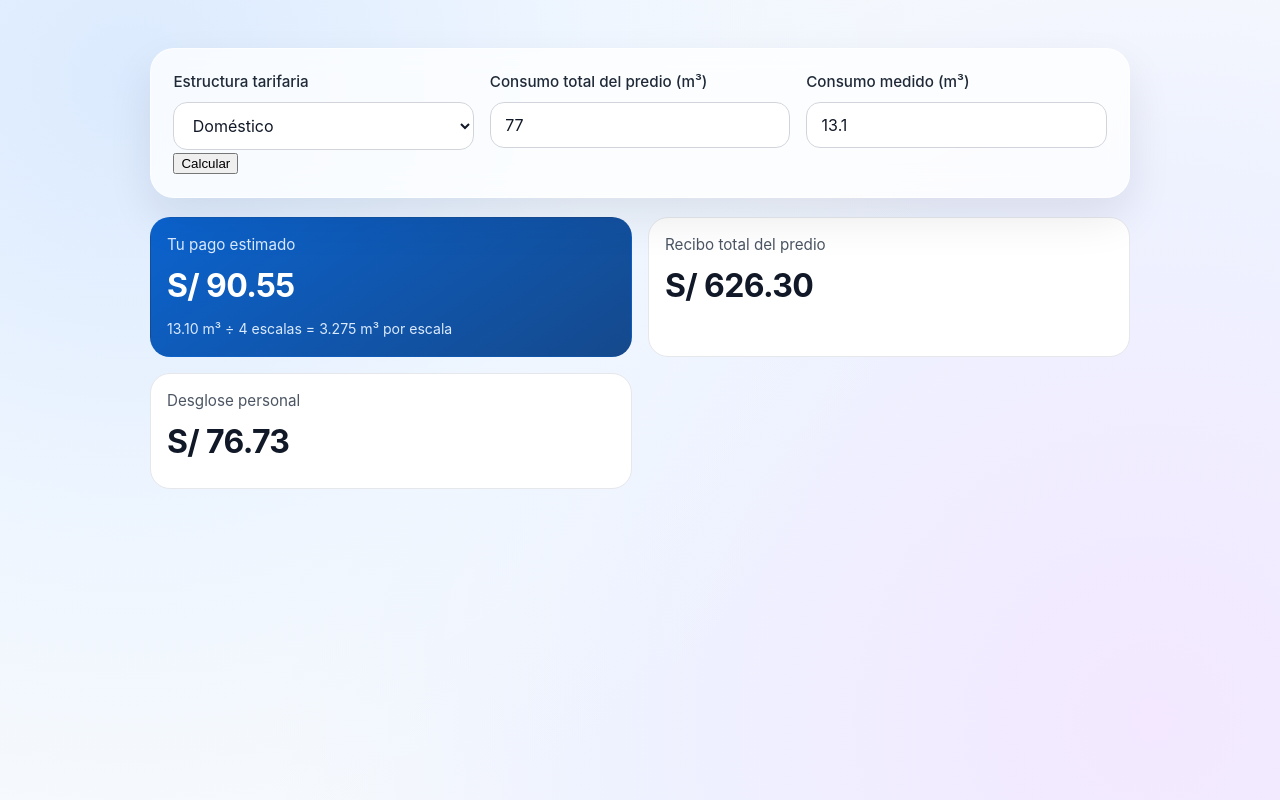
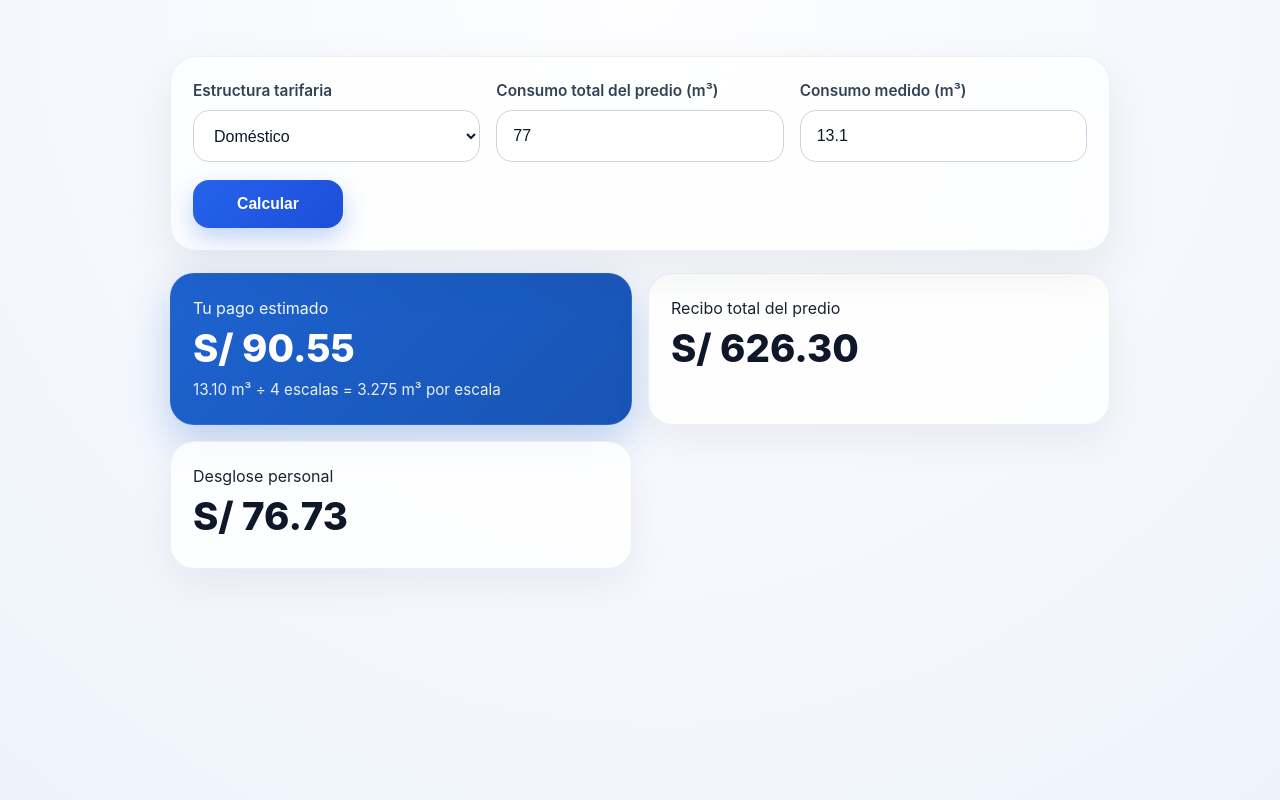
Before and after one commit to Akiranm2/medicion_agua, a React (Vite) app: page / in a window 1280 px wide. Built offline with nearby package versions, Linux system fonts and the light colour scheme.

Commit message:
fix: calculo por bloques desbloqueados + IGV

```diff
--- a/src/App.css
+++ b/src/App.css
@@ -1,143 +1,237 @@
+:root {
+  font-family: Inter, system-ui, -apple-system, BlinkMacSystemFont, 'Segoe UI', sans-serif;
+  line-height: 1.5;
+  font-weight: 400;
+  color: #0f172a;
+  background: #eef3fb;
+  font-synthesis: none;
+  text-rendering: optimizeLegibility;
+  -webkit-font-smoothing: antialiased;
+  -moz-osx-font-smoothing: grayscale;
+}
+
+* {
+  box-sizing: border-box;
+}
+
+body {
+  margin: 0;
+  min-width: 320px;
+  min-height: 100vh;
+  background:
+    radial-gradient(circle at top, rgba(255, 255, 255, 0.9), rgba(238, 243, 251, 0.95)),
+    linear-gradient(135deg, #eef4ff 0%, #f7efff 100%);
+  color: #0f172a;
+}
+
+#root {
+  min-height: 100vh;
+}
+
 .app-shell {
-  width: min(980px, calc(100% - 2rem));
+  max-width: 980px;
   margin: 0 auto;
-  padding: 3rem 0 4rem;
+  padding: 56px 20px 80px;
 }
 
 .hero {
   text-align: center;
-  margin-bottom: 2rem;
+  margin-bottom: 28px;
 }
 
 .eyebrow {
-  display: inline-block;
-  font-size: 0.85rem;
+  margin: 0 0 10px;
+  font-size: 0.9rem;
+  font-weight: 700;
   letter-spacing: 0.08em;
   text-transform: uppercase;
-  font-weight: 600;
-  color: #0b63ce;
-  margin-bottom: 0.75rem;
+  color: #2563eb;
+}
+
+.hero h1 {
+  margin: 0 0 12px;
+  font-size: clamp(2rem, 4vw, 3.2rem);
+  line-height: 1.05;
+  font-weight: 800;
+  color: #0f172a;
 }
 
 .subtitle {
+  max-width: 760px;
   margin: 0 auto;
-  max-width: 720px;
-  color: #4b5563;
+  font-size: 1.02rem;
+  color: #475569;
+}
+
+.calculator-card,
+.explain-card {
+  background: rgba(255, 255, 255, 0.72);
+  backdrop-filter: blur(10px);
+  border: 1px solid rgba(148, 163, 184, 0.16);
+  border-radius: 26px;
+  box-shadow: 0 18px 50px rgba(15, 23, 42, 0.08);
 }
 
 .calculator-card {
-  background: rgba(255, 255, 255, 0.76);
-  border: 1px solid rgba(255, 255, 255, 0.6);
-  border-radius: 24px;
-  backdrop-filter: blur(14px);
-  box-shadow: 0 20px 45px rgba(15, 23, 42, 0.09);
-  padding: 1.4rem;
+  padding: 22px;
+  margin-bottom: 22px;
 }
 
 .grid {
   display: grid;
   grid-template-columns: repeat(3, minmax(0, 1fr));
-  gap: 1rem;
+  gap: 16px;
+  align-items: end;
 }
 
 .field {
   display: flex;
   flex-direction: column;
-  gap: 0.5rem;
-  color: #1f2937;
-  font-size: 0.95rem;
-  font-weight: 500;
+  gap: 8px;
 }
 
-.field select,
-.field input {
-  border: 1px solid #d1d5db;
-  border-radius: 14px;
-  padding: 0.75rem 0.9rem;
-  font-size: 1rem;
-  font-family: inherit;
-  color: #111827;
-  background: rgba(255, 255, 255, 0.9);
+.field span {
+  font-size: 0.96rem;
+  font-weight: 600;
+  color: #334155;
 }
 
-.field select:focus,
-.field input:focus {
+.field input,
+.field select {
+  width: 100%;
+  height: 52px;
+  border-radius: 16px;
+  border: 1px solid #cbd5e1;
+  background: rgba(255, 255, 255, 0.95);
+  padding: 0 16px;
+  font-size: 1rem;
+  color: #0f172a;
   outline: none;
-  border-color: #0b63ce;
-  box-shadow: 0 0 0 3px rgba(11, 99, 206, 0.18);
+  transition: border-color 0.18s ease, box-shadow 0.18s ease, transform 0.18s ease;
+}
+
+.field input:focus,
+.field select:focus {
+  border-color: #3b82f6;
+  box-shadow: 0 0 0 4px rgba(59, 130, 246, 0.12);
+}
+
+.calculate-btn {
+  margin-top: 18px;
+  min-width: 150px;
+  height: 48px;
+  border: 0;
+  border-radius: 16px;
+  background: linear-gradient(135deg, #2563eb, #1d4ed8);
+  color: white;
+  font-size: 0.98rem;
+  font-weight: 700;
+  padding: 0 22px;
+  cursor: pointer;
+  box-shadow: 0 10px 24px rgba(37, 99, 235, 0.28);
+  transition: transform 0.15s ease, box-shadow 0.15s ease, opacity 0.15s ease;
+}
+
+.calculate-btn:hover {
+  transform: translateY(-1px);
+  box-shadow: 0 14px 30px rgba(37, 99, 235, 0.32);
+}
+
+.calculate-btn:active {
+  transform: translateY(0);
 }
 
 .validation {
-  margin-top: 0.9rem;
+  margin: 14px 2px 0;
   color: #b91c1c;
-  font-size: 0.9rem;
+  font-size: 0.95rem;
+  font-weight: 600;
 }
 
 .results-grid {
-  margin-top: 1.2rem;
   display: grid;
-  grid-template-columns: repeat(2, minmax(0, 1fr));
-  gap: 1rem;
+  grid-template-columns: 1.1fr 1.1fr;
+  gap: 16px;
+  margin-bottom: 18px;
 }
 
 .result-card {
-  background: #ffffff;
-  border-radius: 20px;
-  border: 1px solid #e5e7eb;
-  padding: 1rem;
-  text-align: left;
+  background: rgba(255, 255, 255, 0.82);
+  border: 1px solid rgba(148, 163, 184, 0.16);
+  border-radius: 24px;
+  padding: 22px;
+  box-shadow: 0 16px 40px rgba(15, 23, 42, 0.06);
+}
+
+.result-card.highlight {
+  background: linear-gradient(135deg, #1e63d0, #1854b4);
+  color: white;
+  box-shadow: 0 16px 40px rgba(30, 99, 208, 0.28);
 }
 
 .result-card p {
-  margin: 0;
-  font-size: 0.95rem;
-  color: #4b5563;
+  margin: 0 0 8px;
+  font-size: 1rem;
+  color: inherit;
+  opacity: 0.95;
 }
 
 .result-card h2 {
-  margin: 0.35rem 0;
-  font-size: 2rem;
-  letter-spacing: -0.02em;
+  margin: 0 0 10px;
+  font-size: clamp(2rem, 3vw, 2.75rem);
+  line-height: 1.05;
+  font-weight: 800;
 }
 
 .result-card small {
-  color: #6b7280;
-  font-size: 0.88rem;
-}
-
-.result-card.highlight {
-  background: linear-gradient(145deg, #0b63ce, #15498c);
-  color: #f8fafc;
-  border-color: transparent;
-}
-
-.result-card.highlight p,
-.result-card.highlight small {
-  color: #dbeafe;
-}
-
-.result-card.highlight h2 {
-  color: #ffffff;
+  display: block;
+  font-size: 0.95rem;
+  line-height: 1.55;
+  color: inherit;
+  opacity: 0.9;
 }
 
 .footnote {
-  margin-top: 1rem;
+  margin: 8px 0 18px;
   text-align: center;
-  color: #4b5563;
-  font-size: 0.9rem;
+  color: #475569;
+  font-size: 0.95rem;
 }
 
-@media (max-width: 900px) {
+.explain-card {
+  padding: 24px;
+}
+
+.explain-card h2 {
+  margin-top: 0;
+  margin-bottom: 14px;
+  font-size: 1.7rem;
+  color: #0f172a;
+}
+
+.explain-card p {
+  margin: 0 0 14px;
+  color: #334155;
+  font-size: 1rem;
+}
+
+@media (max-width: 840px) {
   .grid,
   .results-grid {
     grid-template-columns: 1fr;
   }
 
   .app-shell {
-    padding-top: 2rem;
+    padding: 32px 16px 64px;
   }
 
-  .result-card h2 {
-    font-size: 1.6rem;
+  .calculator-card,
+  .explain-card,
+  .result-card {
+    border-radius: 20px;
+  }
+
+  .hero h1 {
+    font-size: 2.2rem;
   }
 }
```
